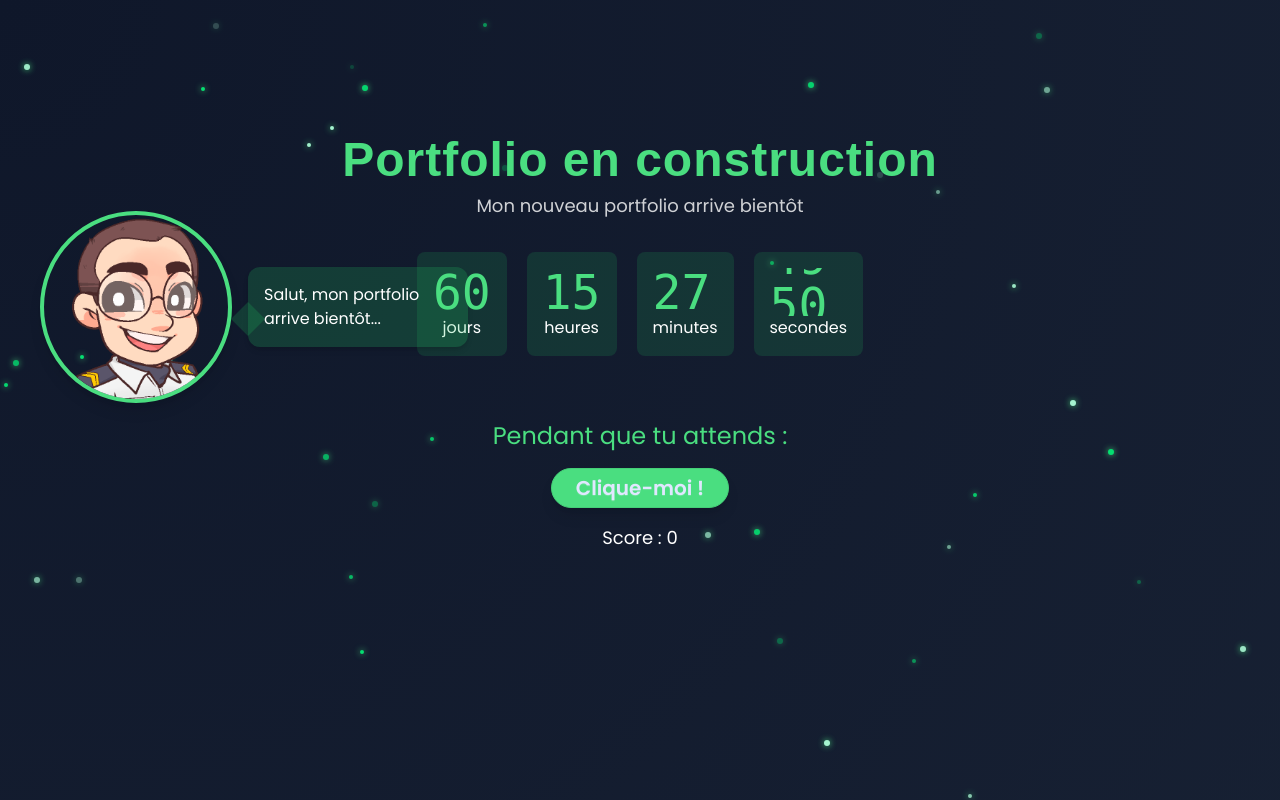
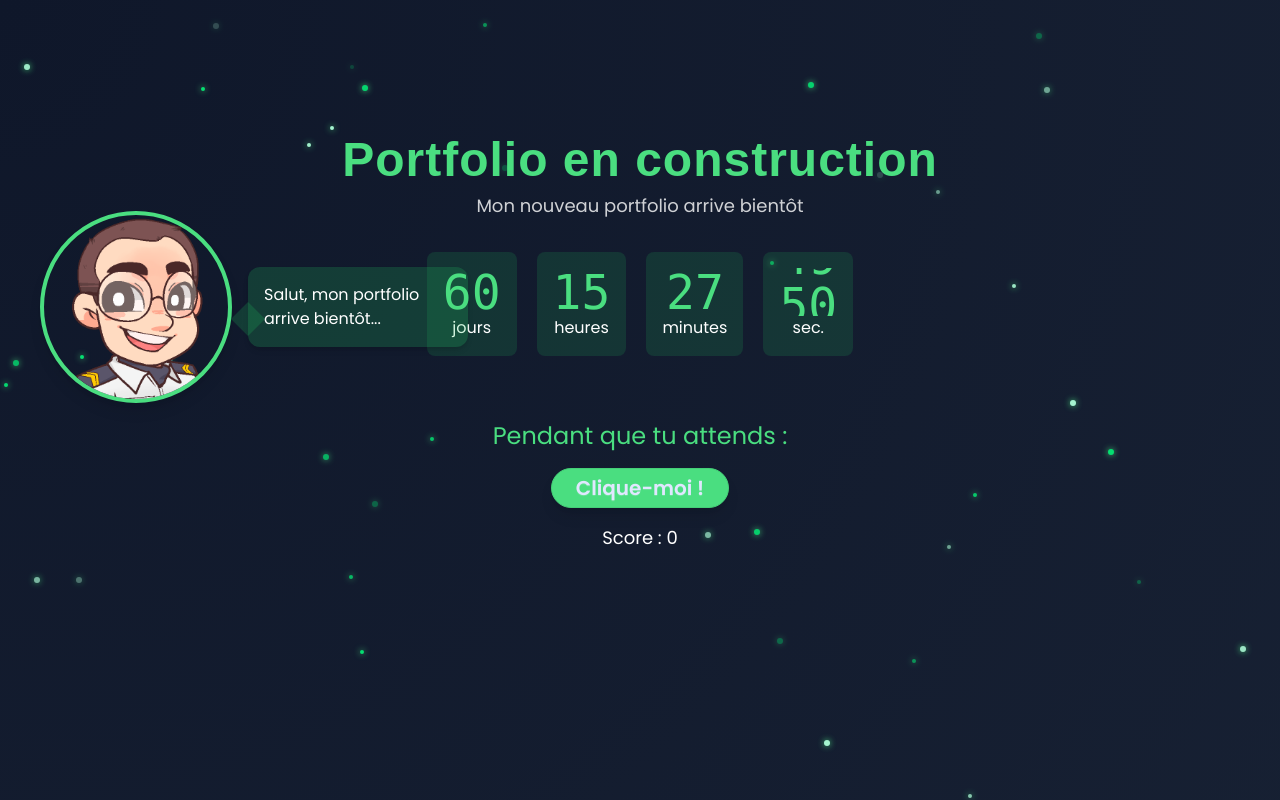
Before and after one commit to AkariSensei/portfolio-attente, a React (Vite) app: page / in a window 1280 px wide. Built offline with nearby package versions, Linux system fonts and the light colour scheme.

Commit message:
Update Timer.tsx
Ajustement du container de secondes

```diff
--- a/src/components/Timer.tsx
+++ b/src/components/Timer.tsx
@@ -3,22 +3,24 @@ interface TimerProps {
 }
 
 export default function Timer({ timeLeft }: TimerProps) {
+    const labels = ["jours", "heures", "minutes", "sec."];
+    const values = [timeLeft.days, timeLeft.hours, timeLeft.minutes, timeLeft.seconds];
+
     return (
         <div className="flex flex-col items-center text-center mt-24">
             <h1 className="text-5xl mb-2">Portfolio en construction</h1>
             <p className="mb-8 text-lg opacity-80">Mon nouveau portfolio arrive bientôt</p>
             <div className="grid grid-flow-col gap-5 text-center auto-cols-max">
-                {["jours", "heures", "minutes", "secondes"].map((label, index) => {
-                    const value = [timeLeft.days, timeLeft.hours, timeLeft.minutes, timeLeft.seconds][index];
-                    return (
-                        <div key={label} className="flex flex-col p-4 bg-[rgba(34,197,94,0.15)] rounded-box">
-                            <span className="countdown font-mono text-5xl text-primary">
-                                <span style={{ "--value": value } as React.CSSProperties}></span>
-                            </span>
-                            {label}
-                        </div>
-                    );
-                })}
+                {labels.map((label, index) => (
+                    <div
+                        key={label}
+                        className="flex flex-col p-4 bg-[rgba(34,197,94,0.15)] rounded-box items-center min-w-[80px]">
+                        <span className="countdown font-mono text-5xl text-primary flex justify-center w-full">
+                            <span style={{ "--value": values[index] } as React.CSSProperties}></span>
+                        </span>
+                        {label}
+                    </div>
+                ))}
             </div>
         </div>
     );
```
